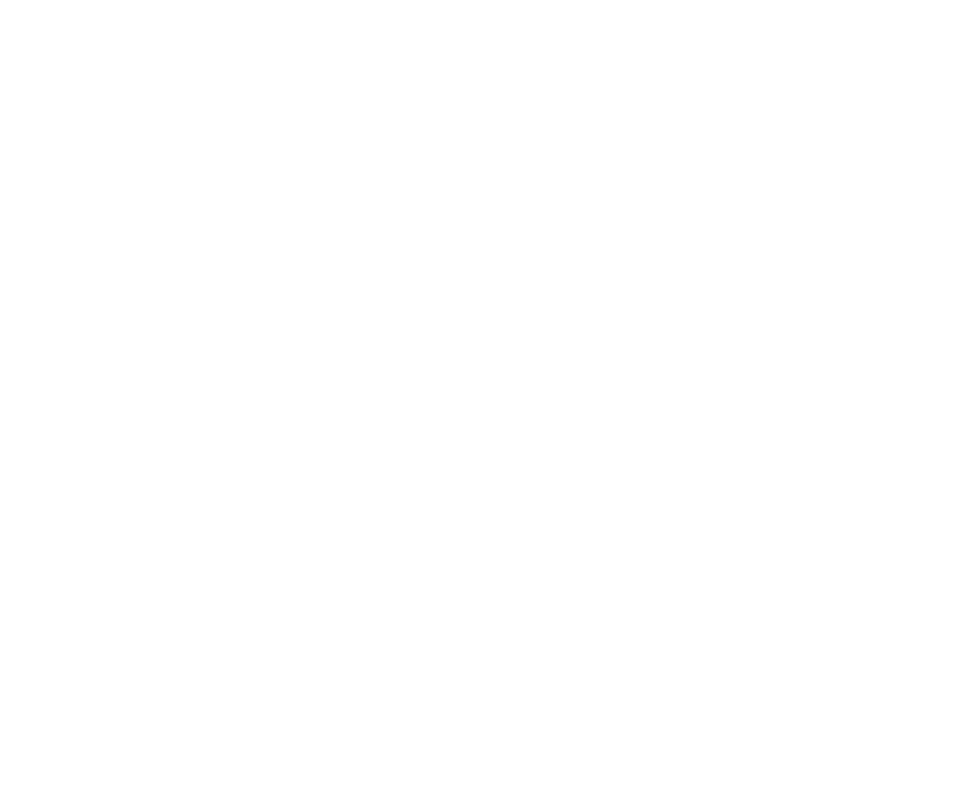
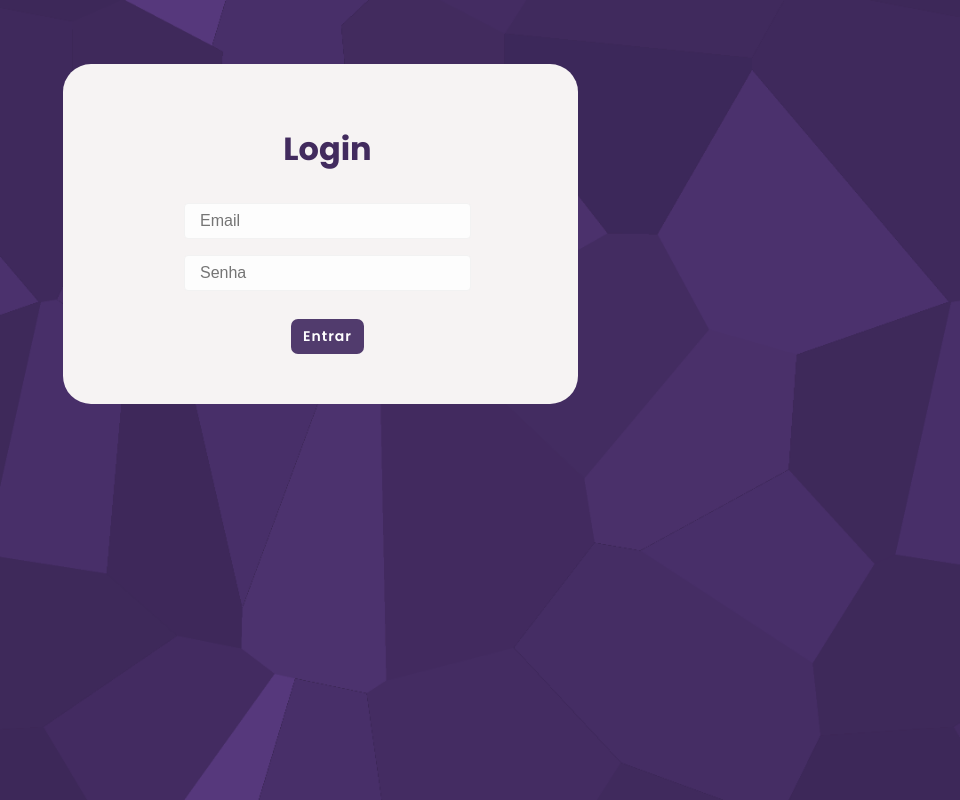
Before and after one commit to marina-melo29/front-battle-organizer, a React (Create React App) app: page /login in a window 1280 px wide. Before the commit this address had no page. Shown: the whole page, without its empty margins (320-1280 px from the left). Built offline with nearby package versions, Linux system fonts and the light colour scheme.

Commit message:
login styles

```diff
--- a/src/App.js
+++ b/src/App.js
@@ -4,6 +4,7 @@
 import './assets/styles/global.css';
 import { ThemeProvider } from './contexts/ThemeContext';
 import defaultTheme from './themes/defaultTheme';
+import Login from './pages/Login';
 
 
 const App = () => {
@@ -11,7 +12,8 @@
     <ThemeProvider theme={defaultTheme}>
         <div>
           <Routes>
-            <Route path="/" element={<Home />} />
+            <Route path="/" element={ <Home /> } />
+            <Route path="/login" element={ <Login /> } />
           </Routes>
         </div>
     </ThemeProvider>
--- /dev/null
+++ b/src/components/Login/Login.css
@@ -0,0 +1,41 @@
+.login-container {
+  background-color: #F6F3F3;
+  width: 100%;
+  max-width: 500px;
+  min-height: fit-content;
+  display: flex;
+  flex-direction: column;
+  align-items: center;
+  padding-bottom: 50px;
+  padding-top: 40px;
+  padding-left: 15px;
+  border-radius: 28px;
+  margin-top: 5%;
+}
+
+.login-container h1 {
+  width: 100%;
+  text-align: center;
+}
+
+.login-container form {
+  display: flex;
+  flex-direction: column;
+  align-items: center;
+}
+
+.login-container form input {
+  margin: 8px;
+  font-size: 16px;
+  padding: 8px 15px;
+  border-radius: 4px;
+  border: 1px #f2f2f2 solid;
+  background: #fdfdfd;
+  outline: none;
+  width: 100%;
+  transition: all 0.3s;
+}
+
+.login-container form button {
+  margin-top: 20px;
+}
--- /dev/null
+++ b/src/components/Login/Login.tsx
@@ -0,0 +1,22 @@
+import React, { ReactNode } from 'react';
+import './Login.css';
+import defaultTheme from '../../themes/defaultTheme';
+import { AppSection } from '../StyledComponents';
+import { StyledH1 } from '../StyledComponents';
+
+interface LoginProps {
+  children: ReactNode;
+}
+
+const Login: React.FC<LoginProps> = ({ children }) => {
+  return (
+    <AppSection>
+      <div className="login-container">
+        <StyledH1 theme={defaultTheme}>Login</StyledH1>
+        { children }
+      </div>
+    </AppSection>
+  );
+};
+
+export default Login;
--- /dev/null
+++ b/src/components/Login/index.js
@@ -0,0 +1 @@
+export { default } from './Login'
--- a/src/components/Menu/Menu.tsx
+++ b/src/components/Menu/Menu.tsx
@@ -2,15 +2,22 @@
 import './Menu.css';
 import { StyledButton } from '../StyledComponents';
 import defaultTheme from '../../themes/defaultTheme';
+import { useNavigate } from 'react-router-dom';
 
 const Menu = () => {
+  const navigate = useNavigate();
+
+  const handleLoginClick = () => {
+    navigate('/login');
+  };
+
   return (
     <nav className="menu">
       <div className="menu-logo">
         <h2>Battle Organizer</h2>
       </div>
       <div className="menu-links">
-        <StyledButton theme={defaultTheme} onClick={() => console.log('Login button clicked')}>Login</StyledButton>
+        <StyledButton theme={defaultTheme} onClick={handleLoginClick}>Login</StyledButton>
       </div>
     </nav>
   );
--- a/src/components/StyledComponents.tsx
+++ b/src/components/StyledComponents.tsx
@@ -7,11 +7,29 @@
 
 export const AppContainer = styled.div<AppContainerProps>`
   background-image: url(${(props) => props.theme.backgroundImage});
-  width: 100%;
+  background-repeat: no-repeat;
+  background-size: cover;
+  background-position: center;
+  width: 100vw;
   height: 100vh;
-  background-repeat: no-repeat;
   position: relative;
   color: white;
+  overflow: hidden;
+`;
+
+export const AppSection = styled.div`
+  display: flex;
+  flex-direction: column;
+  align-items: center;
+`;
+
+interface H1Props {
+  theme: Theme;
+}
+
+export const StyledH1 = styled.h1<H1Props>`
+  color: ${(props) => props.theme.color};
+  font-family: ${(props) => props.theme.baseFontFamily};
 `;
 
 interface ButtonProps {
@@ -19,7 +37,7 @@
 }
 
 export const StyledButton = styled.button<ButtonProps>`
-  font-family: 'Poppins';
+  font-family: ${(props) => props.theme.baseFontFamily};
   font-size:14px;
   font-weight:600;
   letter-spacing:1px;
@@ -45,6 +63,32 @@
 
 `;
 
+export const StyledFormButton = styled.button<ButtonProps>`
+  font-family: ${(props) => props.theme.baseFontFamily};
+  font-size:14px;
+  font-weight:600;
+  letter-spacing:1px;
+  border-radius:7px;
+  padding-left:12px;
+  padding-right:12px;
+  padding-top:7px;
+  padding-bottom:7px;
+  color: ${(props) => props.theme.buttonBgColor};
+  background-color: ${(props) => props.theme.formButtonBackgroundColor};
+  outline:none;
+  border:none;
+  cursor:pointer;
+  display:inline-block;
+  text-decoration: none;
+  transition: .3s;
+
+  &:hover {
+    color: #ffffff;
+    background-color: ${(props) => props.theme.formButtonBackgroundHover};
+  }
+
+`;
+
 export const BaseSection = styled.section`
   background-color: #f3eef2;
   min-height: 85%;
--- a/src/pages/Home/Home.tsx
+++ b/src/pages/Home/Home.tsx
@@ -1,6 +1,7 @@
 import React from 'react';
 import Menu from '../../components/Menu';
 import { AppContainer } from '../../components/StyledComponents';
+import { AppSection } from '../../components/StyledComponents';
 import defaultTheme from '../../themes/defaultTheme';
 import purple_wall from '../../assets/images/backgrounds/purple_wall.jpg';
 
@@ -9,6 +10,7 @@
   return (
     <AppContainer theme={defaultTheme}>
       <Menu />
+      <AppSection />
     </AppContainer>
   );
 };
--- /dev/null
+++ b/src/pages/Login/Login.tsx
@@ -0,0 +1,58 @@
+import React, { useState } from 'react';
+import { useNavigate } from 'react-router-dom';
+import StyledLogin from '../../components/Login';
+import { AppContainer } from '../../components/StyledComponents';
+import { StyledFormButton } from '../../components/StyledComponents';
+import defaultTheme from '../../themes/defaultTheme';
+
+const Login: React.FC = () => {
+  const [email, setEmail] = useState<string>('');
+  const [password, setPassword] = useState<string>('');
+  const navigate = useNavigate();
+
+  const handleSubmit = async (event: React.FormEvent) => {
+    event.preventDefault();
+
+    const path = 'path-route';
+
+    const response = await fetch(path, {
+      method: 'POST',
+      headers: {
+        'Content-Type': 'application/json'
+      },
+      body: JSON.stringify({ email, password })
+    });
+
+    if (response.ok) {
+      navigate('/');
+    } else {
+      alert('Login Falhou');
+    }
+  };
+
+  return (
+    <AppContainer theme={defaultTheme}>
+      <StyledLogin>
+        <form onSubmit={handleSubmit}>
+          <input
+            type="email"
+            placeholder="Email"
+            value={email}
+            onChange={(e) => setEmail(e.target.value)}
+            required
+          />
+          <input
+            type="password"
+            placeholder="Senha"
+            value={password}
+            onChange={(e) => setPassword(e.target.value)}
+            required
+          />
+          <StyledFormButton theme={defaultTheme} type="submit">Entrar</StyledFormButton>
+        </form>
+      </StyledLogin>
+    </AppContainer>
+  );
+}
+
+export default Login;
--- /dev/null
+++ b/src/pages/Login/index.js
@@ -0,0 +1 @@
+export { default } from './Login';
--- a/src/themes/defaultTheme.tsx
+++ b/src/themes/defaultTheme.tsx
@@ -3,15 +3,24 @@
 export interface Theme {
   backgroundImage: string;
   color: string;
+  baseFontFamily: string;
   buttonBgColor: string;
   buttonHoverBgColor: string;
+  formButtonBackgroundColor: string;
+  formButtonBackgroundHover: string;
 }
 
 const defaultTheme: Theme = {
   backgroundImage: backgroundImage,
   color: '#422b5e',
+  baseFontFamily: 'Poppins',
   buttonBgColor: '#FFF',
-  buttonHoverBgColor: '#3f295b'
+  buttonHoverBgColor: '#3f295b',
+
+  //form styles
+
+  formButtonBackgroundColor: '#513b6d',
+  formButtonBackgroundHover: '#3e295a',
 };
 
 export default defaultTheme;
```
Also changed, not shown: src/assets/images/backgrounds/purple_wall.jpg (deleted).
